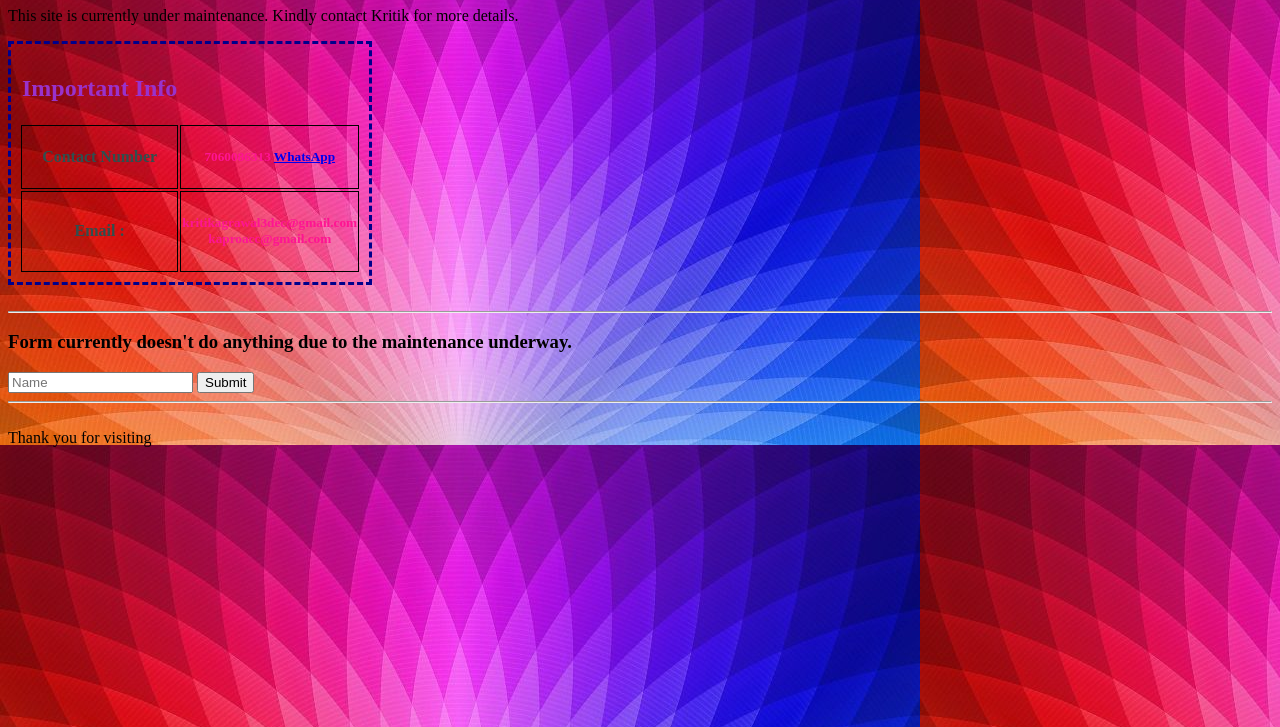
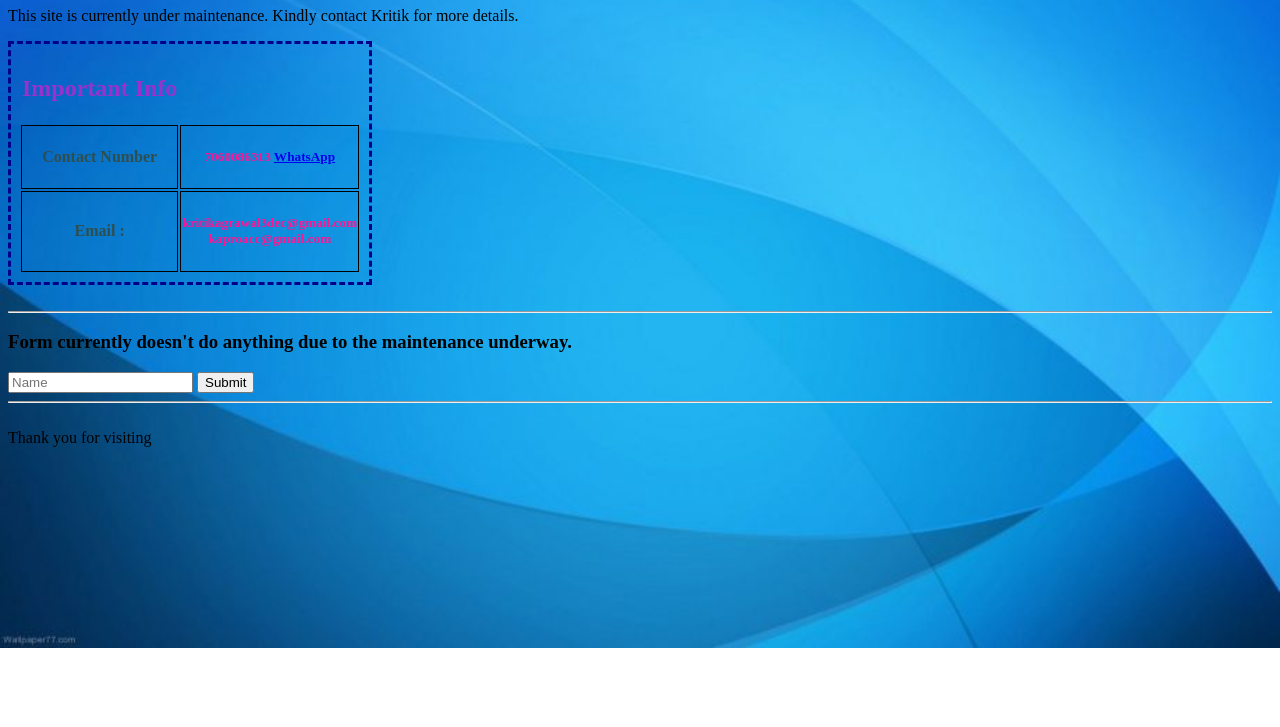
Before and after one commit to Kritik-Agrawal/Kritik-Agrawal.github.io, a plain HTML site: page index.html in a window 1280 px wide. Shown: the part 73-800 px from the top of the page. Drawn offline with Linux system fonts and the light colour scheme.

Commit message:
Update root_styles.css

```diff
--- a/root_styles.css
+++ b/root_styles.css
@@ -1,6 +1,8 @@
 body
 {
-    background-image:url("./Wallpaper/05.jpg");
+    background-image:url("./Wallpaper/02.jpg");
+    background-size:cover;
+    background-repeat: no-repeat;
 }
 
 #tab1
```
